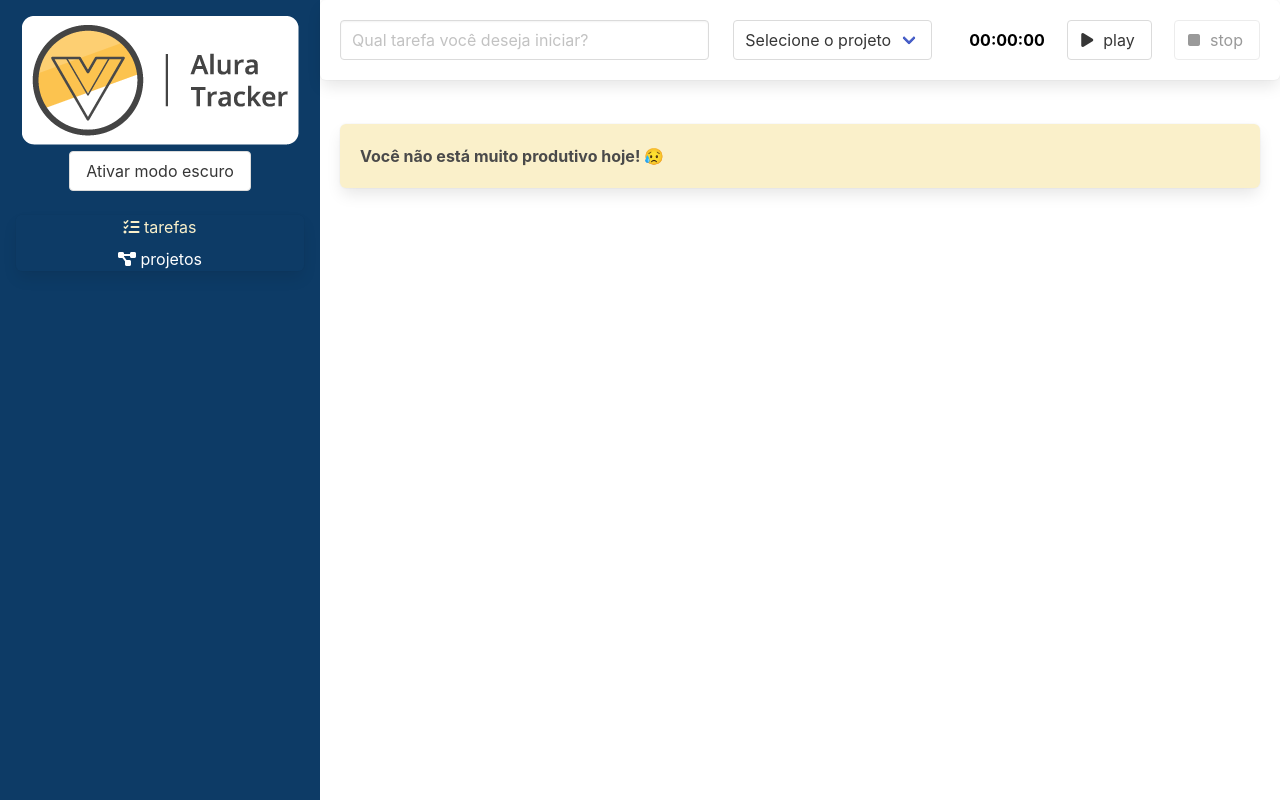
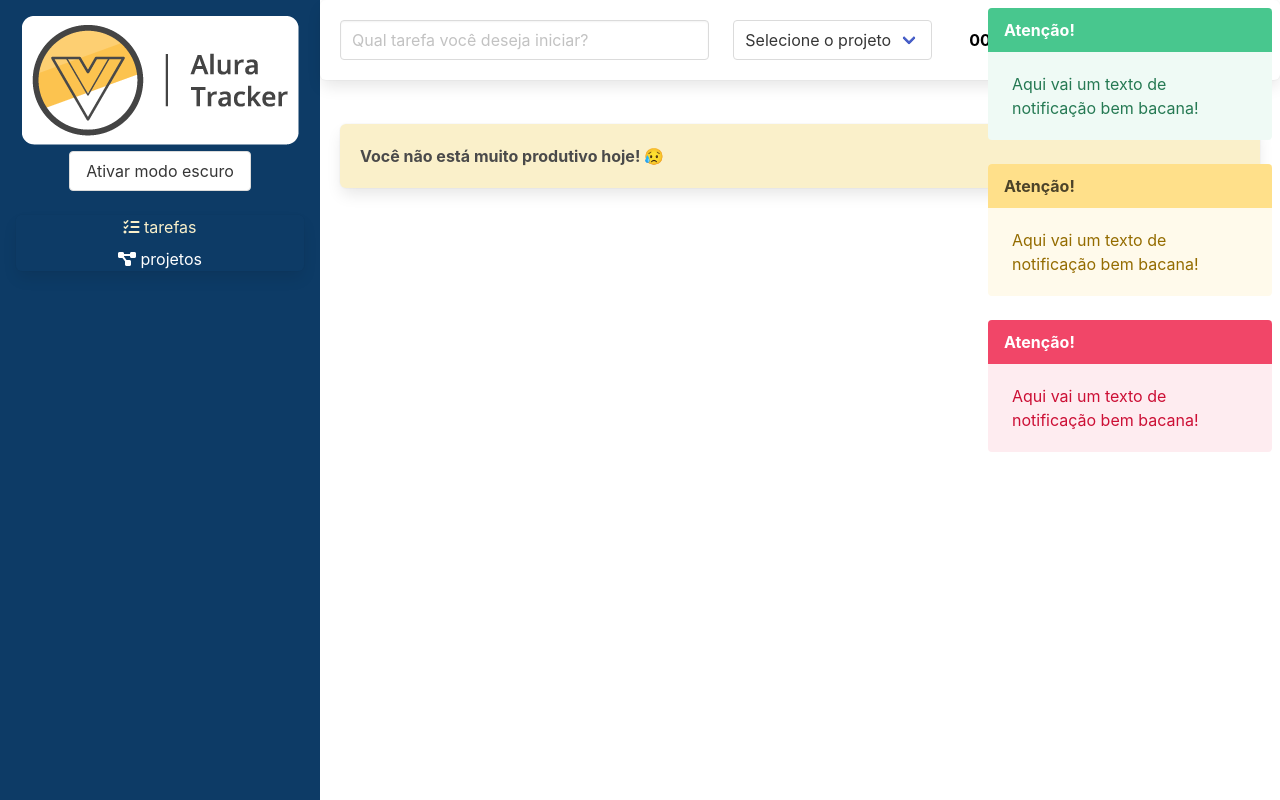
Before and after one commit to mariaclaudiapio/alura-tracker, a Vue app: page /#/ in a window 1280 px wide. Built offline with nearby package versions, Linux system fonts and the light colour scheme.

Commit message:
Projeto Alura Tracker
implantando o componente 'Notificações' de forma estática

```diff
--- a/src/App.vue
+++ b/src/App.vue
@@ -4,6 +4,7 @@
       <BarraLateral @aoTemaAlterado="trocarTema" />
     </div>
     <div class="column is-three-quarter conteudo">
+      <Notificacoes />
       <router-view></router-view>
     </div>
   </main>
@@ -13,11 +14,13 @@
 import { defineComponent } from 'vue'
 
 import BarraLateral from './components/BarraLateral.vue'
+import Notificacoes from './components/Notificacoes.vue'
 
 export default defineComponent({
   name: 'App',
   components: {
-    BarraLateral
+    BarraLateral,
+    Notificacoes
   },
   data () {
     return {
--- /dev/null
+++ b/src/components/Notificacoes.vue
@@ -0,0 +1,46 @@
+<template>
+    <div class="notificacoes">
+        <article class="message is-success">
+            <div class="message-header">
+                Atenção!
+            </div>
+            <div class="message-body">
+                Aqui vai um texto de notificação bem bacana!
+            </div>
+        </article>
+        <article class="message is-warning">
+            <div class="message-header">
+                Atenção!
+            </div>
+            <div class="message-body">
+                Aqui vai um texto de notificação bem bacana!
+            </div>
+        </article>
+        <article class="message is-danger">
+            <div class="message-header">
+                Atenção!
+            </div>
+            <div class="message-body">
+                Aqui vai um texto de notificação bem bacana!
+            </div>
+        </article>
+    </div>
+</template>
+
+<script lang="ts">
+    import { defineComponent } from 'vue'
+
+    export default defineComponent({
+        name: 'Notificacoes'
+    })
+</script>
+
+<style scoped>
+.notificacoes {
+    position: absolute;
+    right: 0;
+    width: 300px;
+    padding: 8px;
+    z-index: 105;
+}
+</style>
--- a/src/store/index.ts
+++ b/src/store/index.ts
@@ -2,6 +2,7 @@ import { createStore, Store, useStore as vuexUseStore } from "vuex"
 import { InjectionKey } from "@vue/runtime-core"
 
 import IProjeto from "@/interfaces/IProjeto"
+import { ADICIONA_PROJETO, ALTERA_PROJETO, EXCLUIR_PROJETO } from "./tipo_mutacoes"
 
 interface Estado {
     projetos: IProjeto[]
@@ -14,17 +15,21 @@ export const store = createStore<Estado>({
         projetos: []
     },
     mutations: {
-        'ADICIONA_PROJETO'(state, nomeDoProjeto: string) {
+        [ADICIONA_PROJETO] (state, nomeDoProjeto: string) {
             const projeto = {
                 id: new Date().toISOString(),
                 nome: nomeDoProjeto
             } as IProjeto
             state.projetos.push(projeto)
         },
-        'ALTERA_PROJETO' (state, projeto: IProjeto) {
+        [ALTERA_PROJETO] (state, projeto: IProjeto) {
             const index = state.projetos.findIndex(proj => proj.id == projeto.id)
             state.projetos[index] = projeto
+        },
+        [EXCLUIR_PROJETO] (state, id: string) {
+            state.projetos = state.projetos.filter(proj => proj.id != id)
         }
+
     }
 })
 
--- /dev/null
+++ b/src/store/tipo_mutacoes.ts
@@ -0,0 +1,3 @@
+export const ADICIONA_PROJETO = 'ADICIONA_PROJETO'
+export const ALTERA_PROJETO = 'ALTERA_PROJETO'
+export const EXCLUIR_PROJETO = 'EXCLUIR_PROJETO'
--- a/src/views/Projetos.vue
+++ b/src/views/Projetos.vue
@@ -1,50 +1,15 @@
 <template>
-    <section class="projetos">
+    <div class="projetos">
         <h1 class="title">Projetos</h1>
-        <router-link to="/projetos/novo" class="button">
-            <span class="icon is-small">
-                <i class="fas fa-plus"></i>
-            </span>
-            <span>Novo projeto</span>
-        </router-link>
-
-        <table class="table is-fullwidth">
-            <thead>
-                <tr>
-                    <th>ID</th>
-                    <th>Nome</th>
-                    <th>Ações</th>
-                </tr>
-            </thead>
-            <tbody>
-                <tr v-for="projeto in projetos" :key="projeto.id">
-                    <td>{{ projeto.id }}</td>
-                    <td>{{ projeto.nome }}</td>
-                    <td>
-                        <router-link :to="`/projetos/${projeto.id}`" class="button">
-                            <span class="icon is-small">
-                                <i class="fas fa-pencil-alt"></i>
-                            </span>
-                        </router-link>
-                    </td>
-                </tr>
-            </tbody>
-        </table>
-    </section>
+        <router-view></router-view>
+    </div>
 </template>
 
 <script lang="ts">
-import { computed, defineComponent } from 'vue'
-import { useStore } from '@/store'
+import { defineComponent } from 'vue';
 
 export default defineComponent({
-    name: 'Projetos',
-    setup () {
-        const store = useStore()
-        return {
-            projetos: computed(() => store.state.projetos)
-        }
-    }
+    name: 'Projetos'
 })
 </script>
 
--- a/src/views/Projetos/Formulario.vue
+++ b/src/views/Projetos/Formulario.vue
@@ -1,6 +1,5 @@
 <template>
-    <section class="projetos">
-        <h1 class="title">Projetos</h1>
+    <section>
         <form @submit.prevent="salvar">
             <div class="field">
                 <label for="nomeDoProjeto" class="label">
@@ -26,6 +25,8 @@
 import { defineComponent } from 'vue'
 import { useStore } from '@/store'
 
+import { ALTERA_PROJETO, ADICIONA_PROJETO } from '@/store/tipo_mutacoes'
+
 export default defineComponent({
     name: 'Formulario',
     props: {
@@ -47,12 +48,12 @@ export default defineComponent({
     methods: {
         salvar () {
             if(this.id) {
-                this.store.commit('ALTERA_PROJETO', {
+                this.store.commit(ALTERA_PROJETO, {
                     id: this.id,
                     nome: this.nomeDoProjeto
                 })
             } else {
-                this.store.commit('ADICIONA_PROJETO', this.nomeDoProjeto)
+                this.store.commit(ADICIONA_PROJETO, this.nomeDoProjeto)
             }
             this.nomeDoProjeto = ''
             this.$router.push('/projetos')
@@ -66,9 +67,3 @@ export default defineComponent({
     }
 })
 </script>
-
-<style scoped>
-.projetos {
-    padding: 1.25rem;
-}
-</style>
--- /dev/null
+++ b/src/views/Projetos/Lista.vue
@@ -0,0 +1,62 @@
+<template>
+    <section>
+        <router-link to="/projetos/novo" class="button">
+            <span class="icon is-small">
+                <i class="fas fa-plus"></i>
+            </span>
+            <span>Novo projeto</span>
+        </router-link>
+
+        <table class="table is-fullwidth">
+            <thead>
+                <tr>
+                    <th>ID</th>
+                    <th>Nome</th>
+                    <th>Ações</th>
+                </tr>
+            </thead>
+            <tbody>
+                <tr v-for="projeto in projetos" :key="projeto.id">
+                    <td>{{ projeto.id }}</td>
+                    <td>{{ projeto.nome }}</td>
+                    <td>
+                        <router-link :to="`/projetos/${projeto.id}`" class="button">
+                            <span class="icon is-small">
+                                <i class="fas fa-pencil-alt"></i>
+                            </span>
+                        </router-link>
+                        <button class="button ml-2 is-danger" @click="excluir(projeto.id)">
+                            <span class="icon-is-small">
+                                <i class="fas fa-trash"></i>
+                            </span>
+                        </button>
+                    </td>
+                </tr>
+            </tbody>
+        </table>
+    </section>
+</template>
+
+<script lang="ts">
+import { computed, defineComponent } from 'vue'
+import { useStore } from '@/store'
+
+import { EXCLUIR_PROJETO } from '@/store/tipo_mutacoes'
+
+
+export default defineComponent({
+    name: 'Lista',
+    methods: {
+        excluir (id: string) {
+            this.store.commit(EXCLUIR_PROJETO, id)
+        }
+    },
+    setup () {
+        const store = useStore()
+        return {
+            projetos: computed(() => store.state.projetos),
+            store
+        }
+    }
+})
+</script>
```
Also changed, not shown: src/roteador/index.ts (+11 -3 lines).
